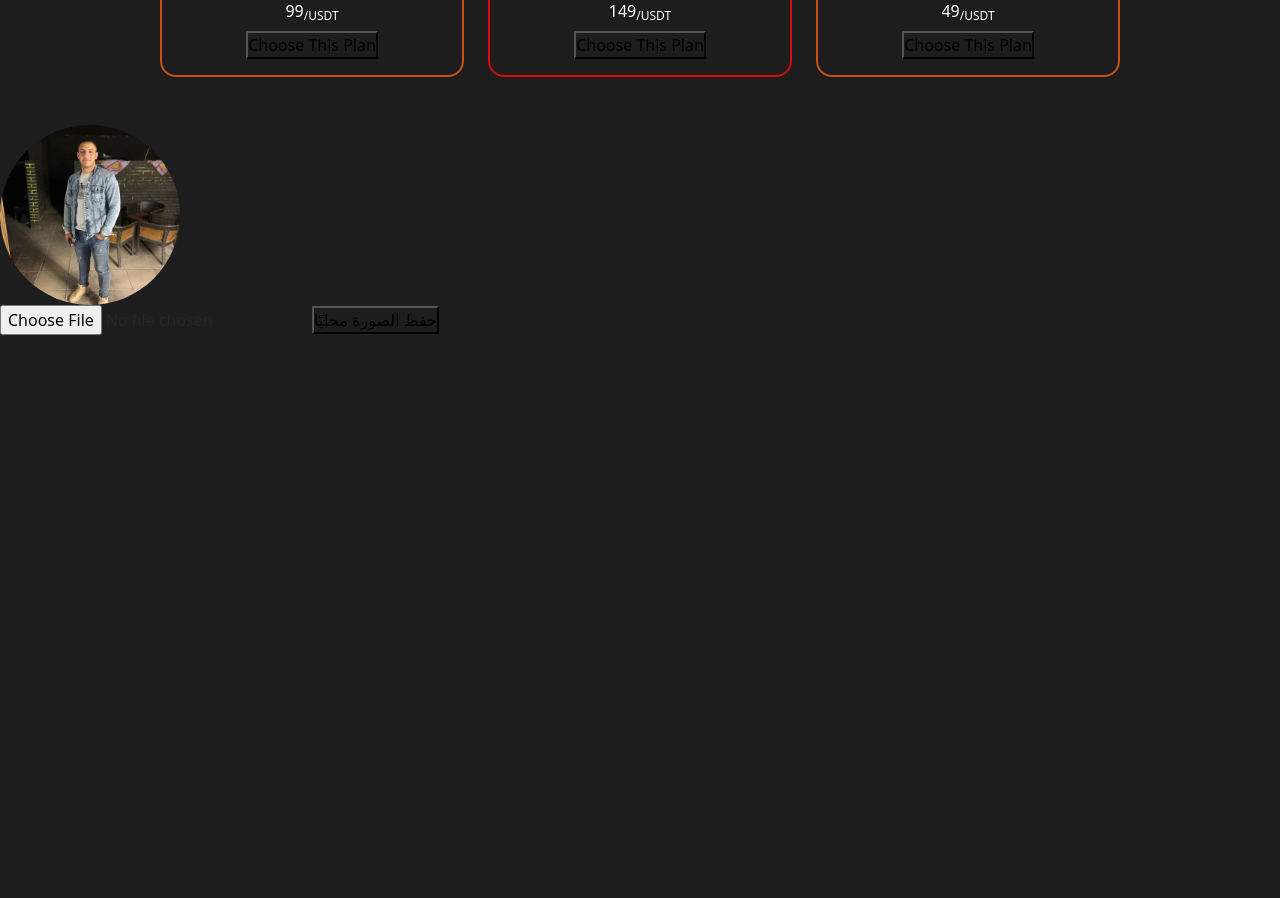
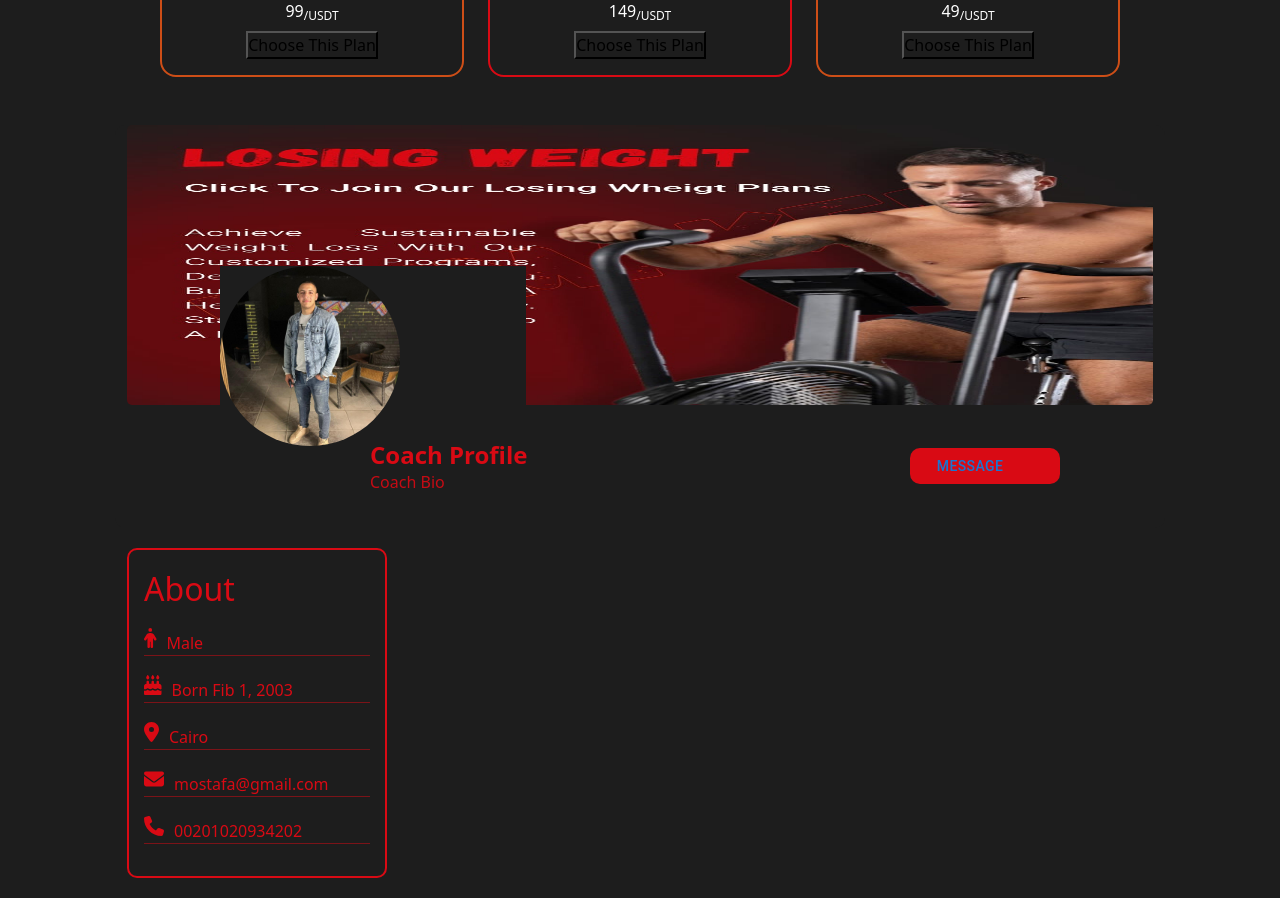
Before and after one commit to Renad03/fitness-final-project, a React (Create React App) app: page / in a window 1280 px wide. Shown: the part 1060-1958 px from the top of the page. Before the commit the page ends 1395 px from the top, so only its background shows below. Built offline with nearby package versions, Linux system fonts and the light colour scheme.

Commit message:
add profilePicture, backgroundPicture and profileAbout

```diff
--- /dev/null
+++ b/src/Components/ProfileAbout/ProfileAbout.jsx
@@ -0,0 +1,41 @@
+import React from 'react';
+import { FontAwesomeIcon } from '@fortawesome/react-fontawesome';
+import { faMale, faBirthdayCake, faMapMarkerAlt, faEnvelope, faPhone } from '@fortawesome/free-solid-svg-icons';
+import styles from './profileAbout.module.css';
+
+
+const ProfileAbout = ({ gender, birthday, address, email, phone}) => {
+        return (
+            <div className={`${styles["profile-about-container"]}`}>
+                <h2 className={`${styles["about-title"]}`}>About</h2>
+
+                <div className={`${styles["info-item"]}`}>
+                    <FontAwesomeIcon icon={faMale} className={`${styles["icon"]}`} />
+                    <span className={`${styles["info-text"]}`}>{gender}</span>
+                </div>
+
+                <div className={`${styles["info-item"]}`}>
+                    <FontAwesomeIcon icon={faBirthdayCake} className={`${styles["icon"]}`} />
+                    <span className={`${styles["info-text"]}`}>Born {birthday}</span>
+                </div>
+
+                <div className={`${styles["info-item"]}`}>
+                    <FontAwesomeIcon icon={faMapMarkerAlt} className={`${styles["icon"]}`} />
+                        <span className={`${styles["info-text"]}`}>{address}</span>
+                </div>
+
+                <div className={`${styles["info-item"]}`}>
+                    <FontAwesomeIcon icon={faEnvelope} className={`${styles["icon"]}`} />
+                    <span className={`${styles["info-text"]}`}>{email}</span>
+                </div>
+
+                <div className={`${styles["info-item"]}`}>
+                    <FontAwesomeIcon icon={faPhone} className={`${styles["icon"]}`} />
+                    <span className={`${styles["info-text"]}`}>{phone}</span>
+                </div>
+            </div>
+        );
+    };
+
+
+export default ProfileAbout;
--- /dev/null
+++ b/src/Components/ProfileAbout/profileAbout.module.css
@@ -0,0 +1,36 @@
+.profile-about-container {
+  border: 2px solid var(--red-main-color);
+  padding: 20px 15px;
+  background-color: var(--main-background-color);
+  border-radius: 10px;
+  width: 260px;
+  /* height: 400px;
+  display: flex;
+  flex-direction: column;
+  justify-content: space-between; */
+}
+
+.about-title {
+  color: var(--red-main-color);
+  margin-top: 0;
+  margin-bottom: 12px;
+}
+
+.info-item {
+  display: flex;
+  align-items: center;
+  margin-bottom: 12px;
+  color: var(--red-main-color);
+  border-bottom: 1px solid rgba(217, 10, 20, 0.5);
+}
+
+.icon {
+  margin-right: 10px;
+  font-size: var(--fontSize-2);
+}
+
+.info-text {
+  margin-top: 10px;
+  font-size: var(--fontSize-3);
+  color: var(--red-main-color);
+}
--- /dev/null
+++ b/src/Components/ProfileBackgroundPicture/BackgroundPicture.jsx
@@ -0,0 +1,14 @@
+import React from 'react'
+import Image from 'react-bootstrap/Image';
+import Photo from "../../Assets/images/service-1.jpg"
+import styles from "./backgroundPicture.module.css"
+
+const BackgroundPicture = () => {
+    return (
+        <div>
+            <Image className={`${styles["background-picture"]}`}  src={Photo} fluid />
+        </div>
+    )
+}
+
+export default BackgroundPicture
--- /dev/null
+++ b/src/Components/ProfileBackgroundPicture/backgroundPicture.module.css
@@ -0,0 +1,6 @@
+.background-picture {
+  width: 1151px;
+  height: 280px;
+  text-align: center;
+  border-radius: 5px;
+}
--- a/src/Components/ProfilePicture/ProfilePictures.jsx
+++ b/src/Components/ProfilePicture/ProfilePictures.jsx
@@ -25,13 +25,13 @@ const ProfilePictures = () => {
             const reader = new FileReader();
             reader.onloadend = () => {
             localStorage.setItem('profileImage', reader.result);
-            console.log('تم حفظ الصورة محليًا.');
+            console.log('Image saved');
             };
             fetch(selectedImage)
             .then(res => res.blob())
             .then(blob => reader.readAsDataURL(blob));
         } else {
-            console.warn('لم يتم اختيار أي صورة لحفظها محليًا.');
+            console.warn('No image selected to save');
         }
     };
 
@@ -48,21 +48,25 @@ const ProfilePictures = () => {
                 <Stack direction="row" spacing={2}>
                     <Avatar
                         className={`${styles["profile-photo"]}`}
-                        sx={{ width: 180, height: 180, cursor: 'pointer' }}
+                        sx={{ width: 179.82, height: 179.82, cursor: 'pointer'}}
                         alt="Profile photo"
                         src={selectedImage || profilePhoto}
                         onClick={handleAvatarClick}
                     />
                 </Stack>
+                <div className={`${styles["content"]}`}>
+                    <h1>Coach Profile</h1>
+                    <p>Coach Bio</p>
+                </div>
             </div>
             <input
                 type="file"
                 accept="image/*"
                 onChange={handleImageChange}
-                style={{ display: 'hidden' }}
+                style={{ display: 'none' }}
                 ref={fileInputRef}
             />
-            <button onClick={handleSaveImageLocally}>حفظ الصورة محليًا</button>
+            <button style={{ display: 'none' }} onClick={handleSaveImageLocally}>Save</button>
         </div>
     );
 };
--- a/src/Components/ProfilePicture/profilePicture.module.css
+++ b/src/Components/ProfilePicture/profilePicture.module.css
@@ -1,5 +1,22 @@
-.profile-photo {
-  width: 400px;
-  height: 400px;
-  border-radius: 50%;
+.profile-photo-container {
+  position: relative;
+  width: 306.34px;
+  height: 350px;
 }
+.content {
+  width: 100%;
+  color: var(--red-main-color);
+  position: absolute;
+  top: 50%;
+  right: -150px;
+  bottom: 10px;
+}
+.content h1 {
+  font-size: var(--fontSize-1);
+  font-weight: var(--weight-bold);
+  margin: 0;
+}
+.content p {
+  font-size: var(--fontSize-3);
+  opacity: 0.9;
+}
--- a/src/Pages/Home/CoachScreen/Coach.jsx
+++ b/src/Pages/Home/CoachScreen/Coach.jsx
@@ -1,10 +1,49 @@
 import React from 'react'
 import ProfilePictures from '../../../Components/ProfilePicture/ProfilePictures'
+import BackgroundPicture from '../../../Components/ProfileBackgroundPicture/BackgroundPicture'
+import Button from '@mui/material/Button';
+import styles from "./coach.module.css"
+import ProfileAbout from '../../../Components/ProfileAbout/ProfileAbout';
 
 const Coach = () => {
+
+    const aboutData = {
+        gender: 'Male',
+        birthday: 'Fib 1, 2003',
+        address: 'Cairo',
+        email: 'mostafa@gmail.com',
+        phone: '00201020934202',
+    };
+
     return (
         <div>
-            <ProfilePictures/>
+            <header className={`${styles}`}>
+                <div className={`${styles["main-profile"]} container`}>
+                    <div className={`${styles["profile-background"]}`}>
+                        <BackgroundPicture />
+                    </div>
+                    <div className={`${styles["profile-picture-content"]}`}>
+                        <ProfilePictures />
+                    </div>
+                    <div className={`${styles["contact-container"]}`}>
+                    {/* <a href={link} className={`btn service-btn text-white position-absolute bottom-0 fs-6 p-3 mx-auto`}>Message</a> */}
+                    <Button className={`${styles["contact-container"]}`} variant="text">Message</Button>
+                    </div>
+                </div>
+            </header>
+            <main>
+                <div className={`${styles["container"]} container`}>
+                    <div className={`${styles["aside-about"]}`}>
+                        <ProfileAbout
+                            gender={aboutData.gender}
+                            birthday={aboutData.birthday}
+                            address={aboutData.address}
+                            email={aboutData.email}
+                            phone={aboutData.phone}
+                        />
+                    </div>
+                </div>
+            </main>
         </div>
     )
 }
--- /dev/null
+++ b/src/Pages/Home/CoachScreen/coach.module.css
@@ -0,0 +1,34 @@
+.main-profile {
+  width: 1050px;
+  height: 403px;
+  position: relative;
+  border-radius: 10px;
+  margin-bottom: 0px;
+  overflow: hidden;
+}
+.profile-background {
+  width: 100%;
+  height: 104px;
+}
+.profile-picture-content {
+  position: absolute;
+  top: 35%;
+  left: 10%;
+}
+.contact-container {
+  position: absolute;
+  top: 80%;
+  right: 10%;
+  width: 150px;
+  color: var(--white-color);
+  background-color: var(--red-main-color);
+  font-weight: var(--weight-medium);
+  text-transform: none;
+  border-radius: 10px;
+}
+.container {
+  width: 1050px;
+}
+.aside-about {
+  margin: 20px 0;
+}
```
